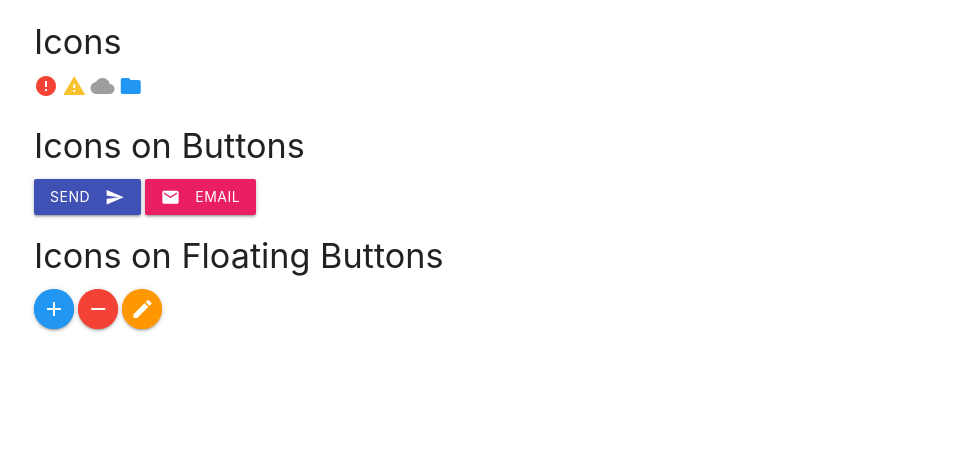
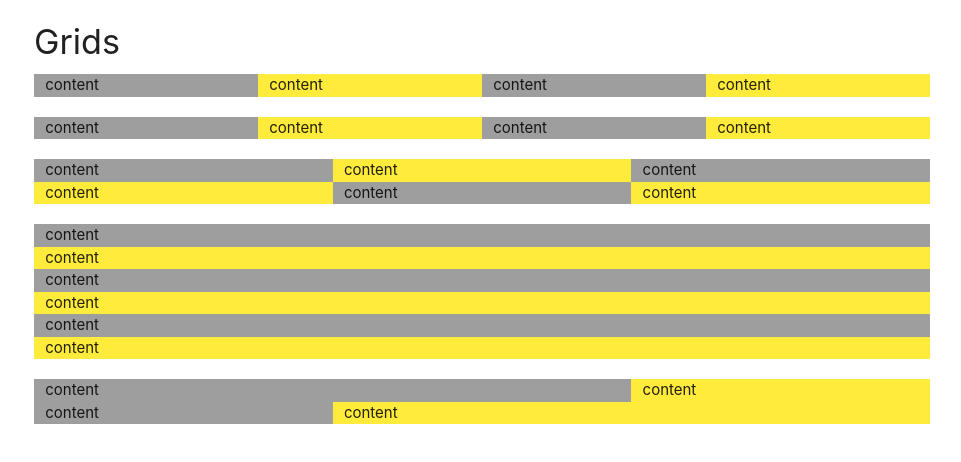
Before and after one commit to Cathal83/materialize, a plain HTML site: page index.html in a window 1280 px wide. Shown: the whole page, without its empty margins (158-1119 px from the left). Drawn offline with nearby package versions, Linux system fonts and the light colour scheme.

Commit message:
Lesson 9: Grid

```diff
--- a/index.html
+++ b/index.html
@@ -21,35 +21,41 @@
 </head>
 <body>
     <div class="container">
-        <h4>Icons</h4>
-        <i class="material-icons red-text">error</i>
-        <i class="material-icons yellow-text text-darken-2">warning</i>
-        <i class="material-icons grey-text">cloud</i>
-        <i class="material-icons blue-text">folder</i>
-
-        <h4>Icons on Buttons</h4>
-        <a href="" class="btn indigo">
-            <span>Send</span>
-            <i class="material-icons right">send</i>
-        </a>
-        <a href="" class="btn pink waves-effect waves-light">
-                <span>Email</span>
-                <i class="material-icons left">email</i>
-        </a>
-
-        <h4>Icons on Floating Buttons</h4>
-        <a href="" class="btn-floating blue pulse">
-                <i class="material-icons">add</i>
-        </a>
-        <a href="" class="btn-floating red pulse">
-                <i class="material-icons">remove</i>
-        </a>
-        <a href="" class="btn-floating orange pulse">
-                <i class="material-icons">edit</i>
-        </a>
-
-
-
+        <h4>Grids</h4>
+        <div class="row">
+            <div class="col s3 grey">content</div>
+            <div class="col s3 yellow">content</div>
+            <div class="col s3 grey">content</div>
+            <div class="col s3 yellow">content</div>
+        </div>
+        <div class="row">
+            <div class="col s6 m3 grey">content</div>
+            <div class="col s6 m3 yellow">content</div>
+            <div class="col s6 m3 grey">content</div>
+            <div class="col s6 m3 yellow">content</div>
+        </div>
+        <div class="row">
+            <div class="col s12 m6 l4 grey">content</div>
+            <div class="col s12 m6 l4 yellow">content</div>
+            <div class="col s12 m6 l4 grey">content</div>
+            <div class="col s12 m6 l4 yellow">content</div>
+            <div class="col s12 m6 l4 grey">content</div>
+            <div class="col s12 m6 l4 yellow">content</div>
+        </div>
+        <div class="row">
+            <div class="col s12 m6 l4 xl12 grey">content</div>
+            <div class="col s12 m6 l4 xl12 yellow">content</div>
+            <div class="col s12 m6 l4 xl12 grey">content</div>
+            <div class="col s12 m6 l4 xl12 yellow">content</div>
+            <div class="col s12 m6 l4 xl12 grey">content</div>
+            <div class="col s12 m6 l4 xl12 yellow">content</div>
+        </div>
+        <div class="row">
+            <div class="col s12 m8 grey">content</div>
+            <div class="col s12 m4 yellow">content</div>
+            <div class="col s12 m4 grey">content</div>
+            <div class="col s12 m8 yellow">content</div>
+        </div>
     </div>
 </body>
 </html>
```
